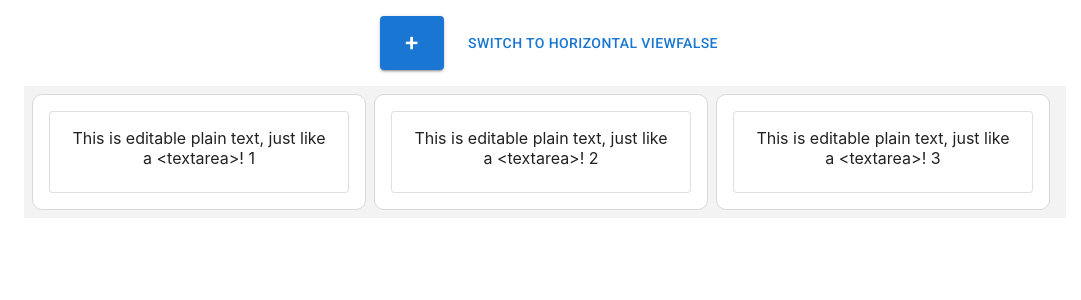
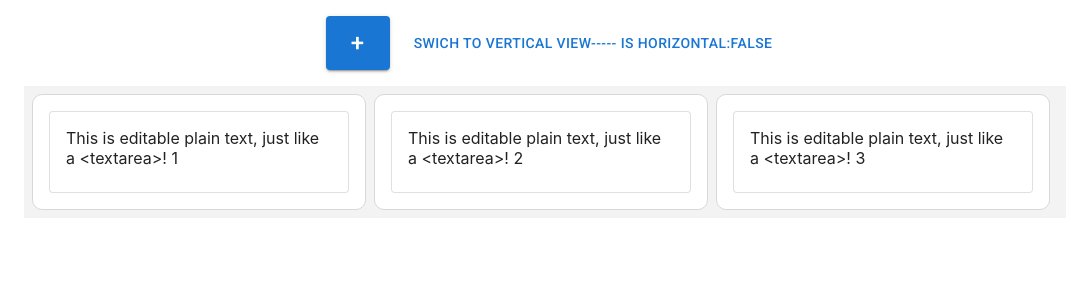
Before and after one commit to kn999kn/test_explority, a React (Create React App) app: page / in a window 1280 px wide. Shown: the top 300 px of the page, without its empty margins (95-1176 px from the left). Built offline with nearby package versions, Linux system fonts and the light colour scheme.

Commit message:
pointer styles

```diff
--- a/src/App.css
+++ /dev/null
@@ -1,38 +0,0 @@
-.App {
-  text-align: center;
-}
-
-.App-logo {
-  height: 40vmin;
-  pointer-events: none;
-}
-
-@media (prefers-reduced-motion: no-preference) {
-  .App-logo {
-    animation: App-logo-spin infinite 20s linear;
-  }
-}
-
-.App-header {
-  background-color: #282c34;
-  min-height: 100vh;
-  display: flex;
-  flex-direction: column;
-  align-items: center;
-  justify-content: center;
-  font-size: calc(10px + 2vmin);
-  color: white;
-}
-
-.App-link {
-  color: #61dafb;
-}
-
-@keyframes App-logo-spin {
-  from {
-    transform: rotate(0deg);
-  }
-  to {
-    transform: rotate(360deg);
-  }
-}
--- a/src/App.js
+++ b/src/App.js
@@ -1,9 +1,8 @@
-import "./App.css";
 import { Home } from "./screens/Home";
 
 function App() {
   return (
-    <div className="App">
+    <div>
       <Home />
     </div>
   );
--- a/src/index.css
+++ b/src/index.css
@@ -1,13 +1,17 @@
 body {
   margin: 0;
-  font-family: -apple-system, BlinkMacSystemFont, 'Segoe UI', 'Roboto', 'Oxygen',
-    'Ubuntu', 'Cantarell', 'Fira Sans', 'Droid Sans', 'Helvetica Neue',
+  font-family: -apple-system, BlinkMacSystemFont, "Segoe UI", "Roboto", "Oxygen",
+    "Ubuntu", "Cantarell", "Fira Sans", "Droid Sans", "Helvetica Neue",
     sans-serif;
   -webkit-font-smoothing: antialiased;
   -moz-osx-font-smoothing: grayscale;
 }
 
 code {
-  font-family: source-code-pro, Menlo, Monaco, Consolas, 'Courier New',
+  font-family: source-code-pro, Menlo, Monaco, Consolas, "Courier New",
     monospace;
 }
+
+div[contenteditable="true"] {
+  cursor: text;
+}
--- a/src/screens/Home/ChangeViewButton/index.js
+++ b/src/screens/Home/ChangeViewButton/index.js
@@ -11,8 +11,8 @@
   const dispatch = useDispatch();
 
   const initialTitle = isHorizontal
-    ? TO_VERTICAL_VIEW_TEXT
-    : TO_HORIZONTAL_VIEW_TEXT;
+    ? TO_HORIZONTAL_VIEW_TEXT
+    : TO_VERTICAL_VIEW_TEXT;
 
   const handleClick = () => {
     dispatch(toggleViewType());
@@ -20,7 +20,7 @@
 
   return (
     <Button onClick={handleClick}>
-      {(title || initialTitle) + isHorizontal}
+      {(title || initialTitle) + "----- is horizontal:" + isHorizontal}
     </Button>
   );
 };
--- a/src/screens/Home/EditorCard/index.js
+++ b/src/screens/Home/EditorCard/index.js
@@ -17,6 +17,7 @@
   maxWidth: 300,
   border: "1px solid rgb(216 216 216)",
   borderRadius: "10px",
+  cursor: "pointer",
   ...draggableStyle,
 });
 
```
